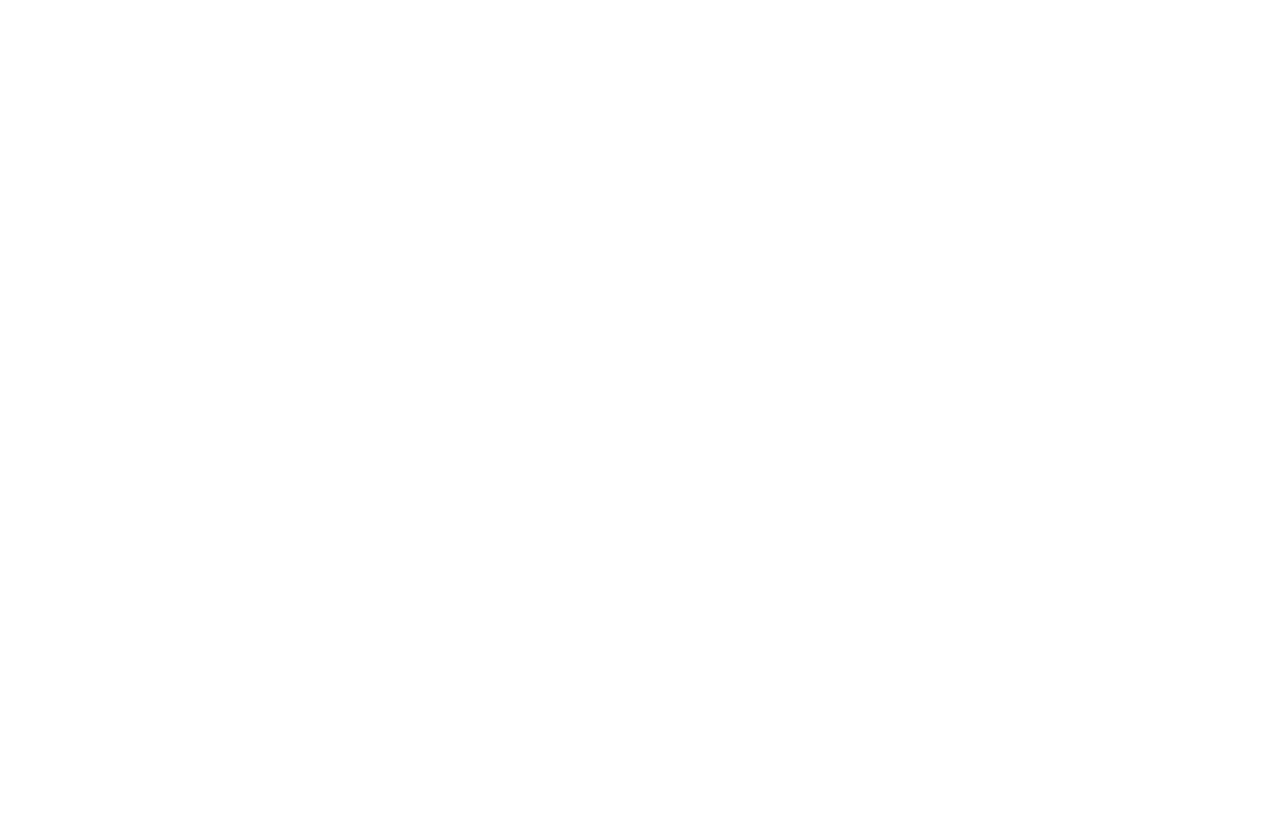
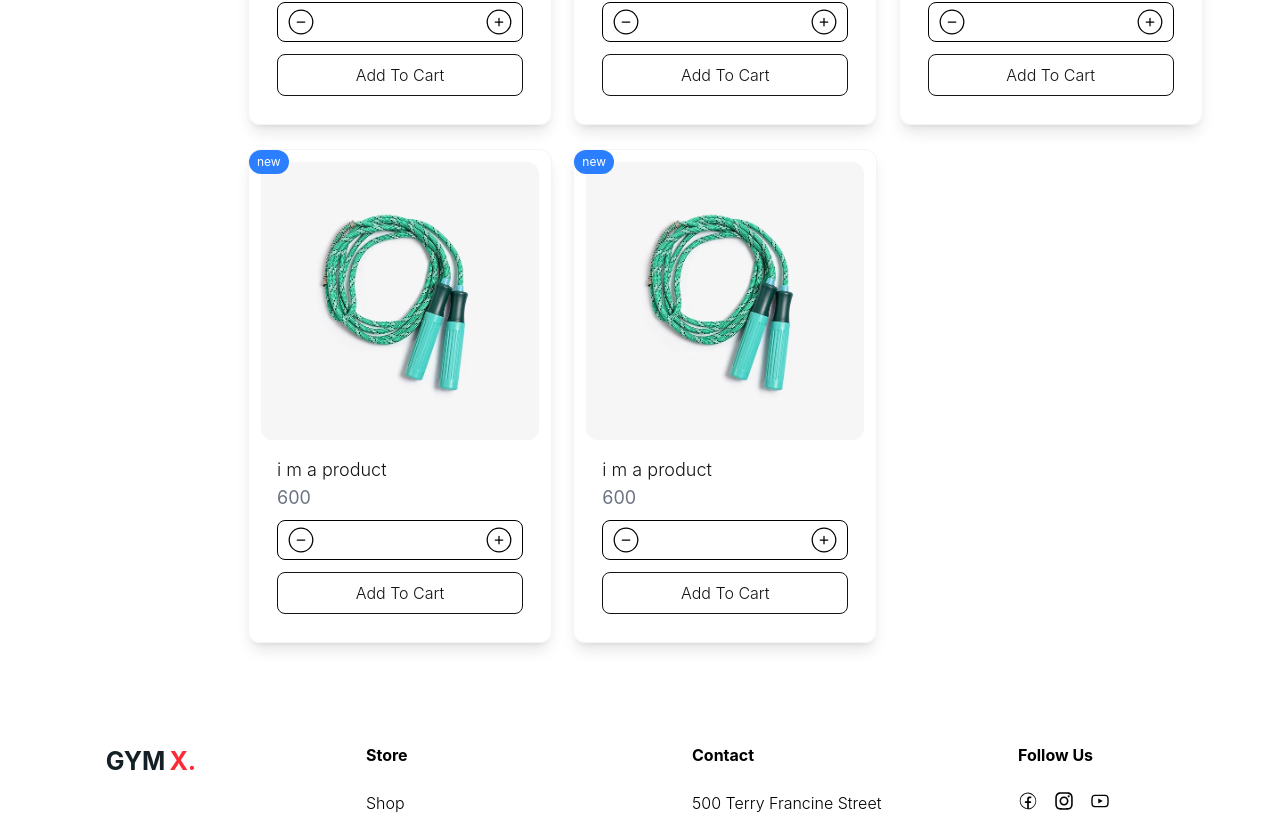
Before and after one commit to hrithik-nonia/gym-accessories, a React (Vite) app: page /shopNowPage in a window 1280 px wide. Shown: the part 1701-2520 px from the top of the page. Before the commit the page ends 802 px from the top, so only its background shows below. Built offline with nearby package versions, Linux system fonts and the light colour scheme.

Commit message:
shop-all-page-added

```diff
--- a/src/App.jsx
+++ b/src/App.jsx
@@ -2,18 +2,21 @@
 import NavBar from "./landing-page-component/navbar";
 import { BrowserRouter, Routes, Route } from "react-router-dom";
 import ShopAllPage from "./landing-page-sub-component/shop-all-page";
+import Footer from "./landing-page-component/footer";
 
 function App() {
   return (
     <>
-      {/* ---------navbar add--------- */}
-      <NavBar></NavBar>
-
       <BrowserRouter>
+        {/* ---------navbar add--------- */}
+        <NavBar />
         <Routes>
           <Route path="/" element={<MainSection />} />
           <Route path="/shopNowPage" element={<ShopAllPage />} />
         </Routes>
+
+        {/* --------footer------------ */}
+        <Footer />
       </BrowserRouter>
     </>
   );
--- a/src/landing-page-component/landing-page.jsx
+++ b/src/landing-page-component/landing-page.jsx
@@ -5,7 +5,6 @@
 import ProductSectionThree from "./product-section-3";
 import EndSection from "./end-section";
 import FormSection from "./form-section";
-import Footer from "./footer";
 
 const MainSection = () => {
   return (
@@ -28,8 +27,6 @@
       <EndSection></EndSection>
       {/* -----------form section------------- */}
       <FormSection></FormSection>
-      {/* -----------footer section---------- */}
-      <Footer></Footer>
     </>
   );
 };
--- a/src/landing-page-sub-component/shop-all-page.jsx
+++ b/src/landing-page-sub-component/shop-all-page.jsx
@@ -2,6 +2,7 @@
 import PriceRangeSlider from "./price-range-slider";
 import shopSectionBanner from "../assets/shop_now_banner.avif";
 import Dropdown from "./dropdown-of-shop-all";
+import Card from "../landing-page-component/card";
 
 const ShopAllPage = () => {
   return (
@@ -85,6 +86,11 @@
               {/* ----------dropdown------------- */}
               <Dropdown></Dropdown>
             </div>
+
+            {/* ---------product cards------------- */}
+            <div className="grid grid-cols-1 md:grid-cols-3 gap-6 mt-3">
+              <Card></Card>
+            </div>
           </div>
         </div>
       </div>
```
